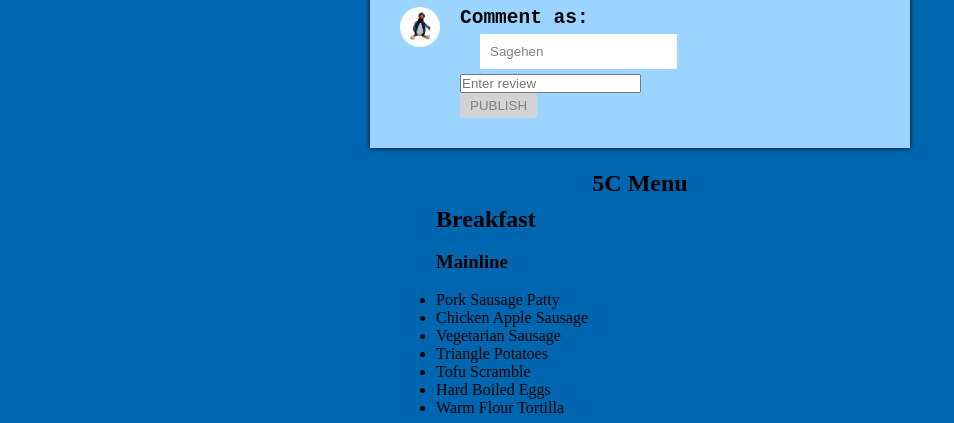
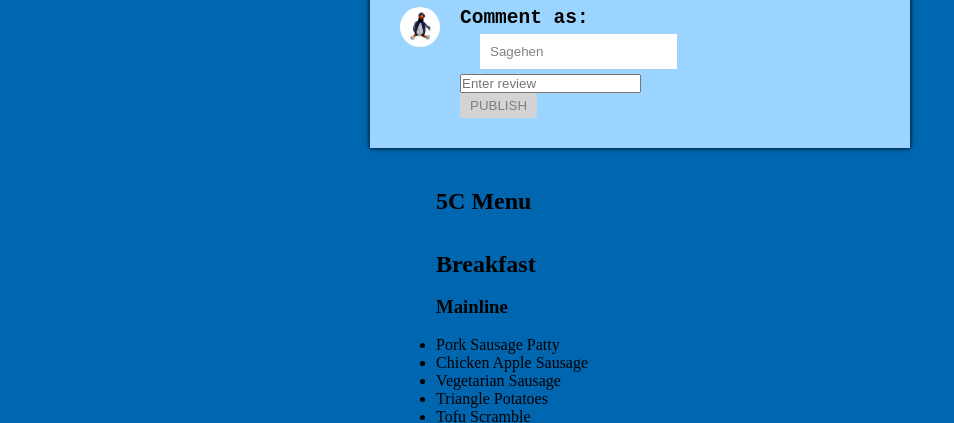
Before and after one commit to och1ro/hackathon_project, a website: page index.html in a window 1280 px wide. Shown: the part 374-797 px from the top of the page, without its empty margins (0-954 px from the left). Drawn offline with Linux system fonts and the light colour scheme.

Commit message:
Update index.html

```diff
--- a/index.html
+++ b/index.html
@@ -31,12 +31,10 @@
         </div>
     </div>
 
-    <div class="menu-title-container">
-        <h2>5C Menu</h2>
-        <br>
-    </div>
 
     <div class="menu-container">
+            <br>
+            <h2>5C Menu</h2>
             <br>
             <br>
             <h2>Breakfast</h2>
```
